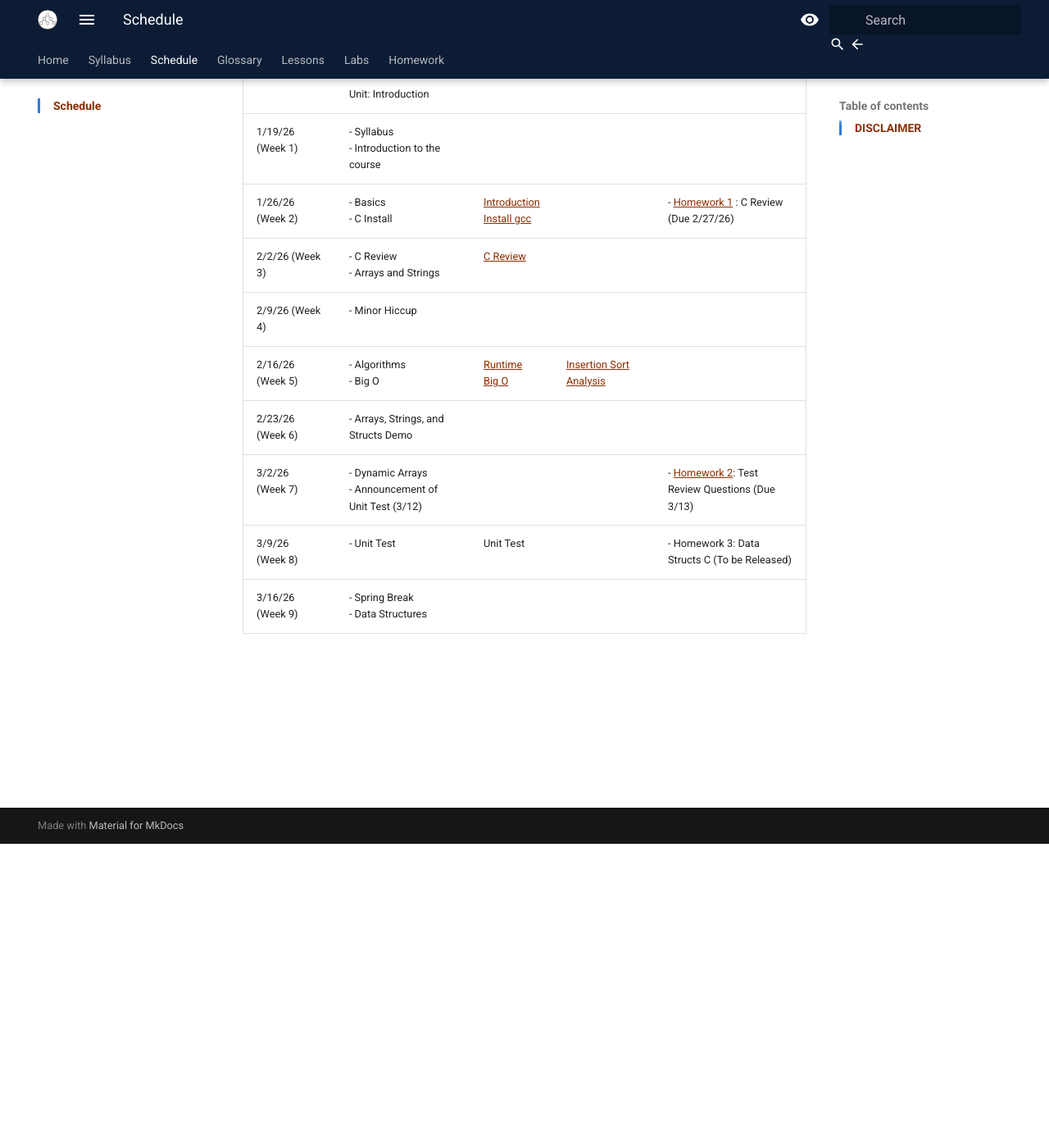
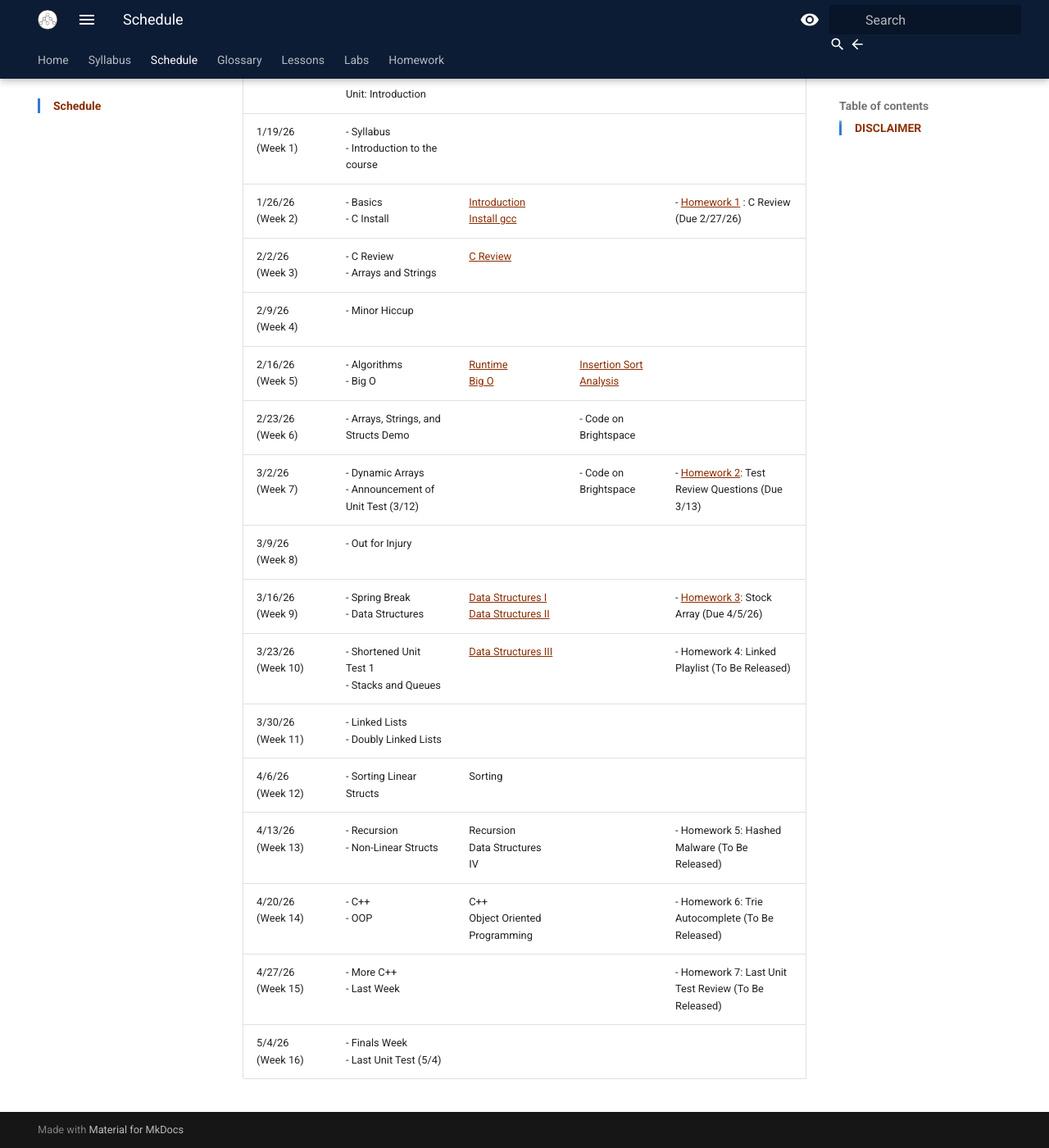
Before and after one commit to szwakoj/CS240, an MkDocs documentation site: the page built from docs/schedule.md, in a window 1280 px wide and 1400 px high, scrolled down 371 px. Shown: the whole window at 82% size. Built offline with MkDocs 1.6.1 and Material for MkDocs 9.7.7, drawn with Linux system fonts in a browser that asks for light colours.

Commit message:
Updated schedule and mkdocs

```diff
--- a/docs/schedule.md
+++ b/docs/schedule.md
@@ -1,15 +1,22 @@
 ### **DISCLAIMER**
 This schedule will be primarily used as a history of topics that we have covered thus far, as well as a short look into the future. To best attend to the class' pace, future looks will be limited to 1-2 weeks ahead with all due dates known when assignments are given and quiz/test dates when they are announced. Any changes made to significant dates will be in the students favor, if they happen.
 
-| Date                | Topic                                                  | Lessons                                                                             | Labs                                                     | Homework                                                                    |
-| ------------------- | ------------------------------------------------------ | ----------------------------------------------------------------------------------- | -------------------------------------------------------- | --------------------------------------------------------------------------- |
-|                     | Unit: Introduction                                     |                                                                                     |                                                          |                                                                             |
-| 1/19/26 (Week 1)    | - Syllabus<br>- Introduction to the course             |                                                                                     |                                                          |                                                                             |
-| 1/26/26 (Week 2)    | - Basics<br>- C Install                                | [Introduction](lessons/1_introduction.md)<br>[Install gcc](homework/gcc_install.md) |                                                          | - [Homework 1](homework/1_c_review.md) : C Review (Due 2/27/26)             |
-| 2/2/26 (Week 3)     | - C Review<br>- Arrays and Strings                     | [C Review](lessons/2_reviewing_c.md)                                                |                                                          |                                                                             |
-| 2/9/26 (Week 4)     | - Minor Hiccup                                         |                                                                                     |                                                          |                                                                             |
-| 2/16/26 (Week 5)    | - Algorithms<br>- Big O                                | [Runtime](lessons/3_runtime.md)<br>[Big O](lessons/4_big_o.md)                      | [Insertion Sort Analysis](labs/1_insertion_breakdown.md) |                                                                             |
-| 2/23/26<br>(Week 6) | - Arrays, Strings, and Structs Demo                    |                                                                                     |                                                          |                                                                             |
-| 3/2/26<br>(Week 7)  | - Dynamic Arrays<br>- Announcement of Unit Test (3/12) |                                                                                     |                                                          | - [Homework 2](homework/2_test_review.md): Test Review Questions (Due 3/13) |
-| 3/9/26<br>(Week 8)  | - Unit Test                                            | Unit Test                                                                           |                                                          | - Homework 3: Data Structs C (To be Released)                               |
-| 3/16/26<br>(Week 9) | - Spring Break<br>- Data Structures                    |                                                                                     |                                                          |                                                                             |
+| Date                 | Topic                                                  | Lessons                                                                                             | Labs                                                     | Homework                                                                    |
+| -------------------- | ------------------------------------------------------ | --------------------------------------------------------------------------------------------------- | -------------------------------------------------------- | --------------------------------------------------------------------------- |
+|                      | Unit: Introduction                                     |                                                                                                     |                                                          |                                                                             |
+| 1/19/26 (Week 1)     | - Syllabus<br>- Introduction to the course             |                                                                                                     |                                                          |                                                                             |
+| 1/26/26 (Week 2)     | - Basics<br>- C Install                                | [Introduction](lessons/1_introduction.md)<br>[Install gcc](homework/gcc_install.md)                 |                                                          | - [Homework 1](homework/1_c_review.md) : C Review (Due 2/27/26)             |
+| 2/2/26 (Week 3)      | - C Review<br>- Arrays and Strings                     | [C Review](lessons/2_reviewing_c.md)                                                                |                                                          |                                                                             |
+| 2/9/26 (Week 4)      | - Minor Hiccup                                         |                                                                                                     |                                                          |                                                                             |
+| 2/16/26 (Week 5)     | - Algorithms<br>- Big O                                | [Runtime](lessons/3_runtime.md)<br>[Big O](lessons/4_big_o.md)                                      | [Insertion Sort Analysis](labs/1_insertion_breakdown.md) |                                                                             |
+| 2/23/26<br>(Week 6)  | - Arrays, Strings, and Structs Demo                    |                                                                                                     | - Code on Brightspace                                    |                                                                             |
+| 3/2/26<br>(Week 7)   | - Dynamic Arrays<br>- Announcement of Unit Test (3/12) |                                                                                                     | - Code on Brightspace                                    | - [Homework 2](homework/2_test_review.md): Test Review Questions (Due 3/13) |
+| 3/9/26<br>(Week 8)   | - Out for Injury                                       |                                                                                                     |                                                          |                                                                             |
+| 3/16/26<br>(Week 9)  | - Spring Break<br>- Data Structures                    | [Data Structures I](lessons/5_data_structs1.md)<br>[Data Structures II](lessons/6_data_structs2.md) |                                                          | - [Homework 3](homework/3_dynamic_stocks.md): Stock Array (Due 4/5/26)      |
+| 3/23/26<br>(Week 10) | - Shortened Unit Test 1<br>- Stacks and Queues         | [Data Structures III](lessons/7_data_structs3.md)                                                   |                                                          | - Homework 4: Linked Playlist (To Be Released)                              |
+| 3/30/26<br>(Week 11) | - Linked Lists<br>- Doubly Linked Lists                |                                                                                                     |                                                          |                                                                             |
+| 4/6/26<br>(Week 12)  | - Sorting Linear Structs                               | Sorting                                                                                             |                                                          |                                                                             |
+| 4/13/26<br>(Week 13) | - Recursion<br>- Non-Linear Structs                    | Recursion<br>Data Structures IV                                                                     |                                                          | - Homework 5: Hashed Malware (To Be Released)                               |
+| 4/20/26<br>(Week 14) | - C++<br>- OOP                                         | C++<br>Object Oriented Programming                                                                  |                                                          | - Homework 6: Trie Autocomplete  (To Be Released)                           |
+| 4/27/26<br>(Week 15) | - More C++<br>- Last Week                              |                                                                                                     |                                                          | - Homework 7: Last Unit Test Review  (To Be Released)                       |
+| 5/4/26<br>(Week 16)  | - Finals Week<br>- Last Unit Test (5/4)                |                                                                                                     |                                                          |                                                                             |
--- a/mkdocs.yml
+++ b/mkdocs.yml
@@ -57,6 +57,9 @@ nav:
     - Reviewing C: lessons/2_reviewing_c.md
     - Runtime Basics: lessons/3_runtime.md
     - Big O: lessons/4_big_o.md
+    - Basic DS: lessons/5_data_structs1.md
+    - DS - Linear I: lessons/6_data_structs2.md
+    - DS - Linear II: lessons/7_data_structs3.md
   - Labs:
     - Lab 1: labs/1_insertion_breakdown.md
     - Lab 2: labs/2_array_lab.md
@@ -66,3 +69,4 @@ nav:
     - Installing Software: homework/gcc_install.md
     - Homework 1 (Due 2/27/26): homework/1_c_review.md
     - Homework 2 (Due 3/13/26): homework/2_test_review.md
+    - Homework 3 (Due 4/5/26): homework/3_dynamic_stocks.md
```
